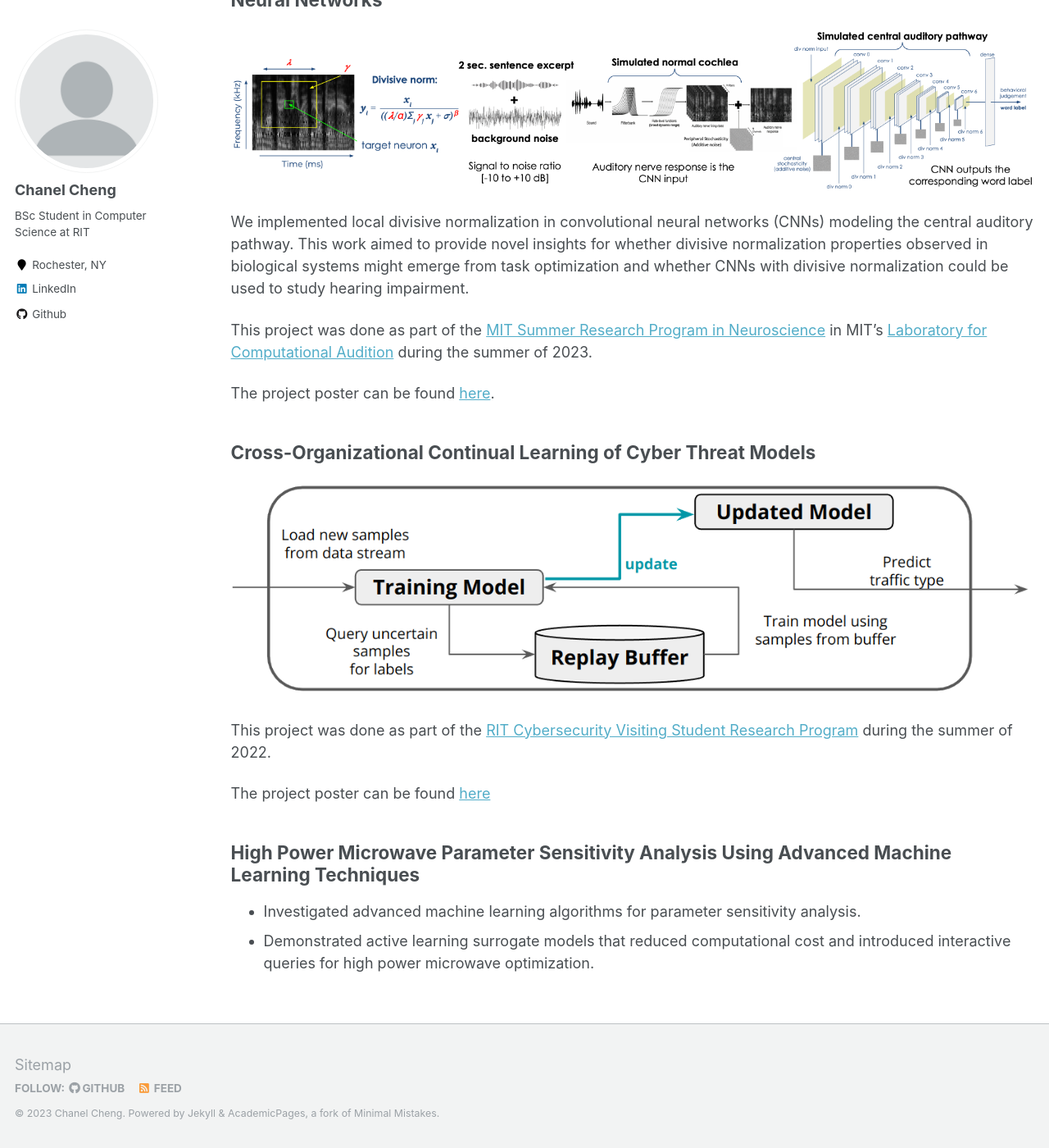
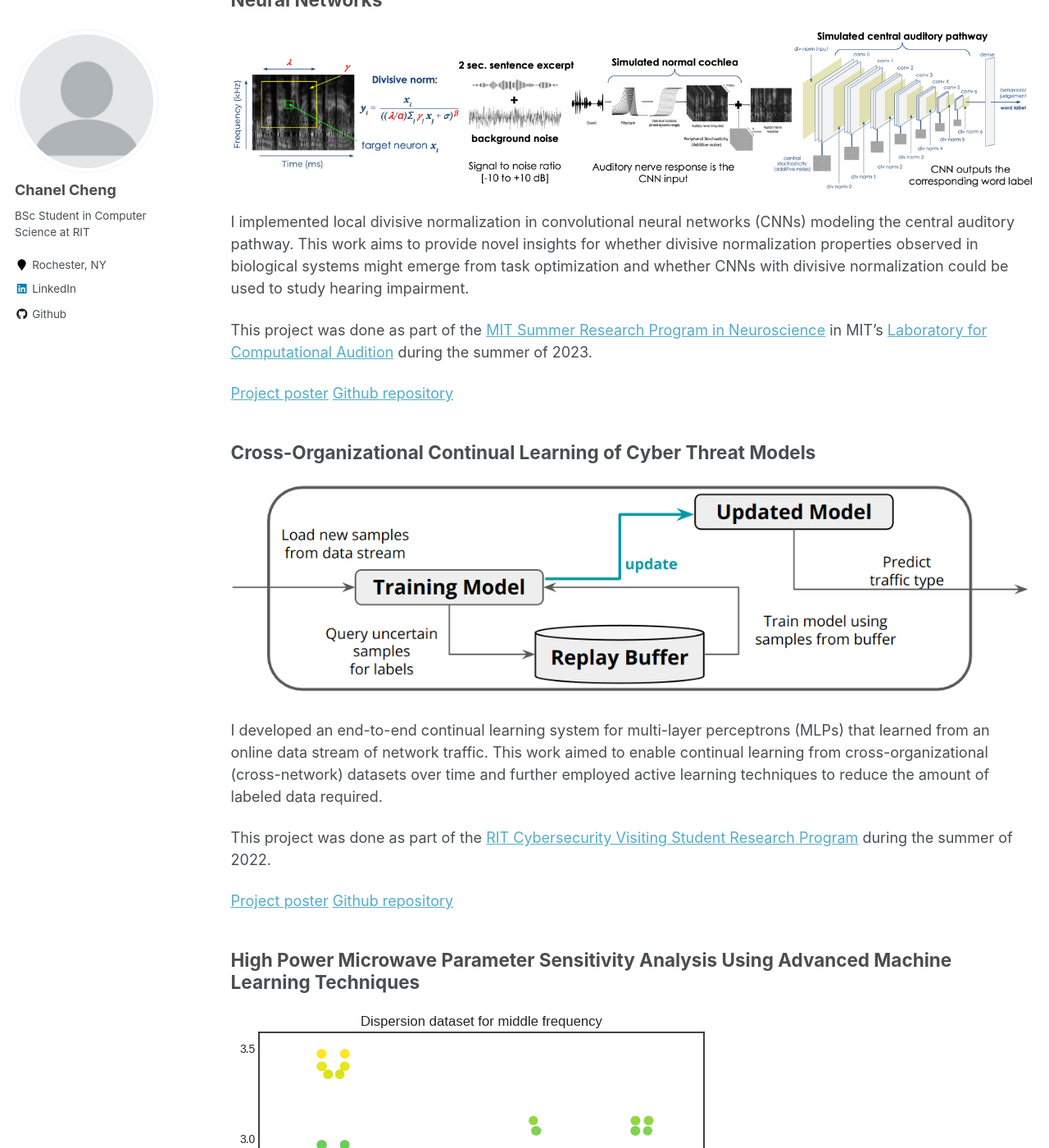
Before and after one commit to chanelfcheng/chanelfcheng.github.io, a Jekyll site: the page built from _pages/projects.md, in a window 1280 px wide and 1400 px high, scrolled down 349 px. Shown: the whole window at 82% size. Built offline with Jekyll 4.4.1, drawn with Linux system fonts in a browser that asks for light colours; some of the changed text lies outside the part shown.

Commit message:
Updated projects page VII

```diff
--- a/_pages/projects.md
+++ b/_pages/projects.md
@@ -16,23 +16,30 @@ Modeling Divisive Normalization in the Central Auditory Pathway with Convolution
 ------
 ![div-norm-cnn](/images/div-norm-cnn.png)
 
-We implemented local divisive normalization in convolutional neural networks (CNNs) modeling the central auditory pathway. This work aimed to provide novel insights for whether divisive normalization properties observed in biological systems might emerge from task optimization and whether CNNs with divisive normalization could be used to study hearing impairment.
+I implemented local divisive normalization in convolutional neural networks (CNNs) modeling the central auditory pathway. This work aims to provide novel insights for whether divisive normalization properties observed in biological systems might emerge from task optimization and whether CNNs with divisive normalization could be used to study hearing impairment.
 
 This project was done as part of the [MIT Summer Research Program in Neuroscience](https://bcs.mit.edu/msrp) in MIT's [Laboratory for Computational Audition](https://mcdermottlab.mit.edu/) during the summer of 2023.
 
-The project poster can be found [here](https://docs.google.com/presentation/d/1w0o61bmTnVsHmH37HHYQlGZ9oKInxQfK/edit#slide=id.p1).
+[Project poster](https://docs.google.com/presentation/d/1w0o61bmTnVsHmH37HHYQlGZ9oKInxQfK/edit#slide=id.p1)
+[Github repository](https://github.mit.edu/annesyab/MSRP_2023/tree/normalization)
 
 Cross-Organizational Continual Learning of Cyber Threat Models
 ------
 ![continual-learning](/images/continual-learning.png)
 
+I developed an end-to-end continual learning system for multi-layer perceptrons (MLPs) that learned from an online data stream of network traffic. This work aimed to enable continual learning from cross-organizational (cross-network) datasets over time and further employed active learning techniques to reduce the amount of labeled data required.
+
 This project was done as part of the [RIT Cybersecurity Visiting Student Research Program](https://www.rit.edu/cybersecurity/cybervsr) during the summer of 2022.
 
-The project poster can be found [here](https://docs.google.com/presentation/d/1loIFZeyguDzJaOEs5QAJbGM9JsZ-Yvpy/edit#slide=id.p1)
+[Project poster](https://docs.google.com/presentation/d/1loIFZeyguDzJaOEs5QAJbGM9JsZ-Yvpy/edit#slide=id.p1)
+[Github repository](https://github.com/chanelfcheng/Cross-Organizational-Continual-Learning)
 
 High Power Microwave Parameter Sensitivity Analysis Using Advanced Machine Learning Techniques
 ------
-* Investigated advanced machine learning algorithms for parameter
-sensitivity analysis.
-* Demonstrated active learning surrogate models that reduced computational cost
-and introduced interactive queries for high power microwave optimization.
+![visual-plot](/images/visual-plot2.png) ![before-active-learning](/images/learner-initial-preds2.png) ![after-active-learning](/images/learner-final-preds2.png)
+
+I designed active learning surrogate models that could optimize high power microwave device parameters, reducing computational cost and time needed to simulate and design each device. An interactive query system was introduced for obtaining human labels for model predictions that had high uncertainty.
+
+This project was done as part of the [Air Force Research Laboratory Scholars Program](https://afrlscholars.usra.edu) during the summer and fall of 2021.
+
+[Github repository](https://github.com/chanelfcheng/AFRL-HPM-Active-Learning)
```
Also changed, not shown: images/learner-final-preds2.png (added), images/learner-initial-preds2.png (added), images/visual-plot2.png (added), 1 other file.
